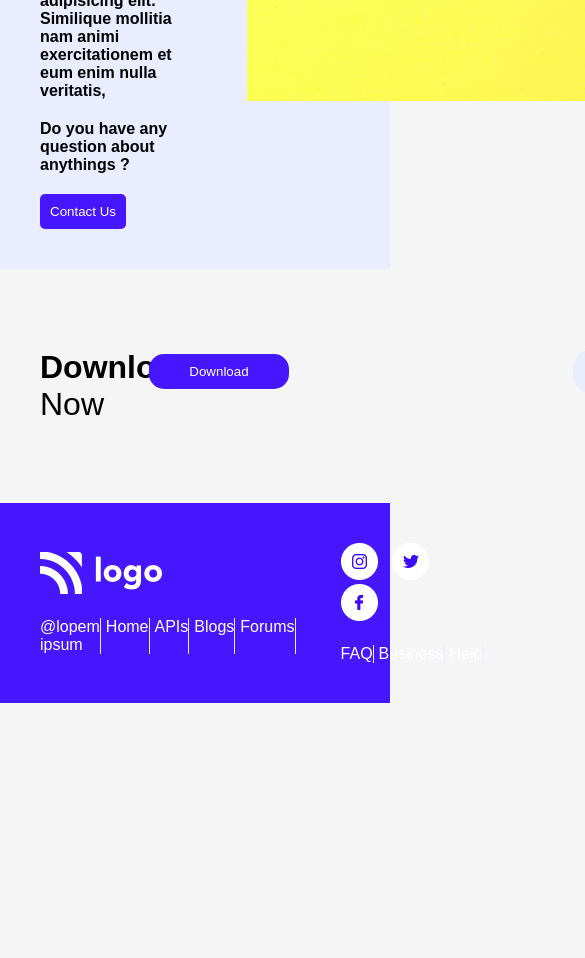
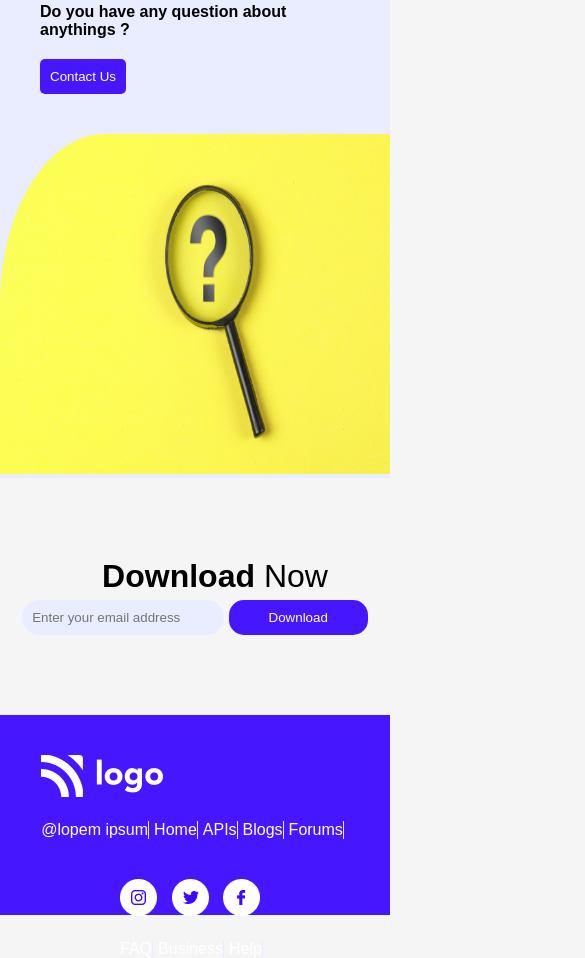
Before and after one commit to qwertyfi/live-class-project-09, a website: page index.html in a window 390 px wide. Shown: the part 3337-4295 px from the top of the page, 585 px wide, since content can reach past the window. Before the commit the page ends 4040 px from the top, so only its background shows below. Drawn offline with Linux system fonts and the light colour scheme.

Commit message:
add media queries

```diff
--- a/style.css
+++ b/style.css
@@ -239,6 +239,7 @@ nav{
   display: flex;
   margin: 60px 0px;
   justify-content: space-between;
+  flex-wrap: wrap;
 }
 img[src="./images/Rectangle_38-2 (1).png"]{
   height: 340px;
@@ -275,6 +276,8 @@ img[src="./images/Rectangle_38-2 (1).png"]{
 .download-section{
   margin: 80px 0px;
   display: flex;
+  flex-wrap: wrap;
+  justify-content: space-around;
 }
 .download-content{
   margin-left: 40px;
@@ -286,15 +289,28 @@ img[src="./images/Rectangle_38-2 (1).png"]{
   font-weight: 400;
 }
 .download-email{
-  margin: 0px 380px;
 
+  display: flex;
+  justify-content: center;
 }
+
 .download-email input {
   background: #E9EDFF;
   border: none;
   padding: 15px;
   padding-right: 300px;
   border-radius: 20px;
+
+}
+@media screen and (max-width:1000px) {
+  .download-email input{
+    padding: 10px;
+    padding-right: 15px;
+  }
+  img[src="./images/Rectangle_38-2 (1).png"]{
+    max-width:100%;
+  }
+
 
 }
 
@@ -307,8 +323,6 @@ input:focus {
   padding: 10px 40px;
   color: #Fff;
   border-radius: 15px;
-  position: absolute;
-  right: 26% ;
   margin-top: 5px;
   cursor: pointer;
 
@@ -317,6 +331,7 @@ input:focus {
 .footer-section {
   background-color: #4617FE;
   display: flex;
+  flex-wrap: wrap;
   justify-content: space-around;
 
   align-items: center;
```
